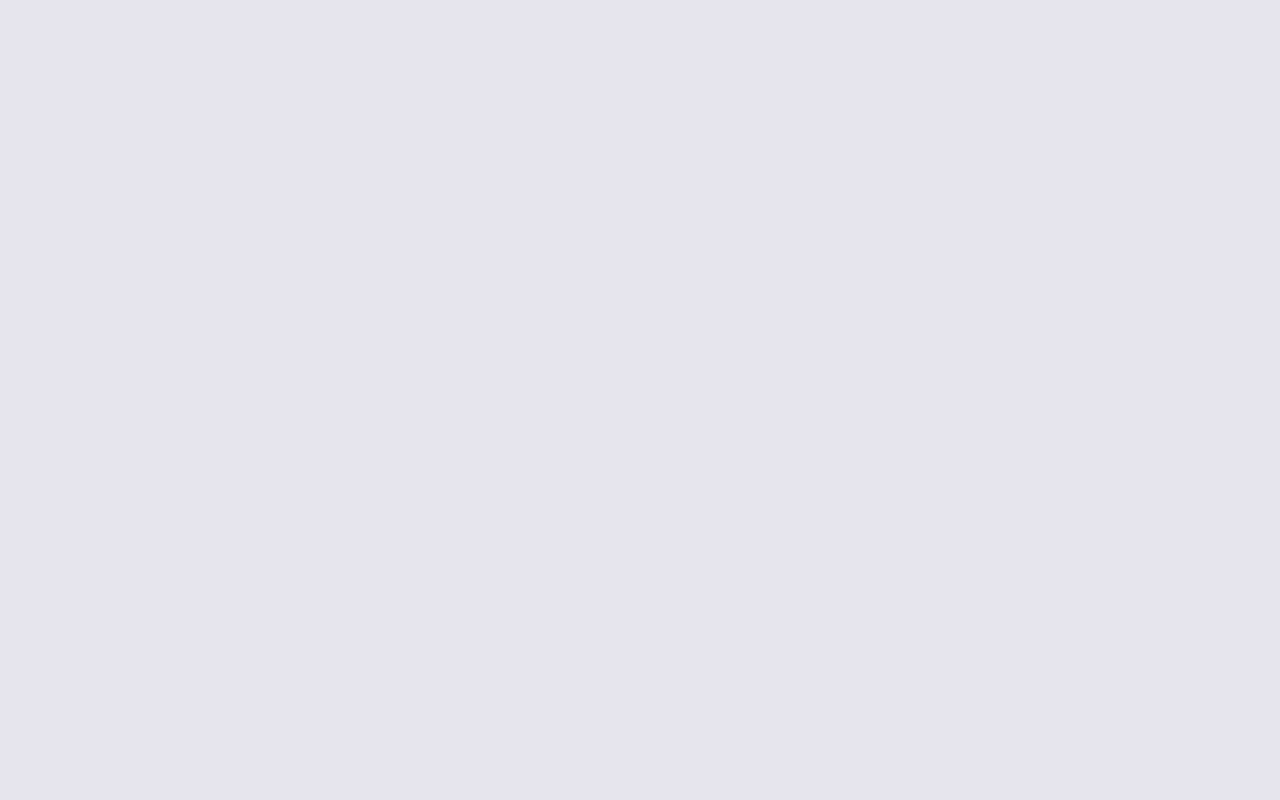
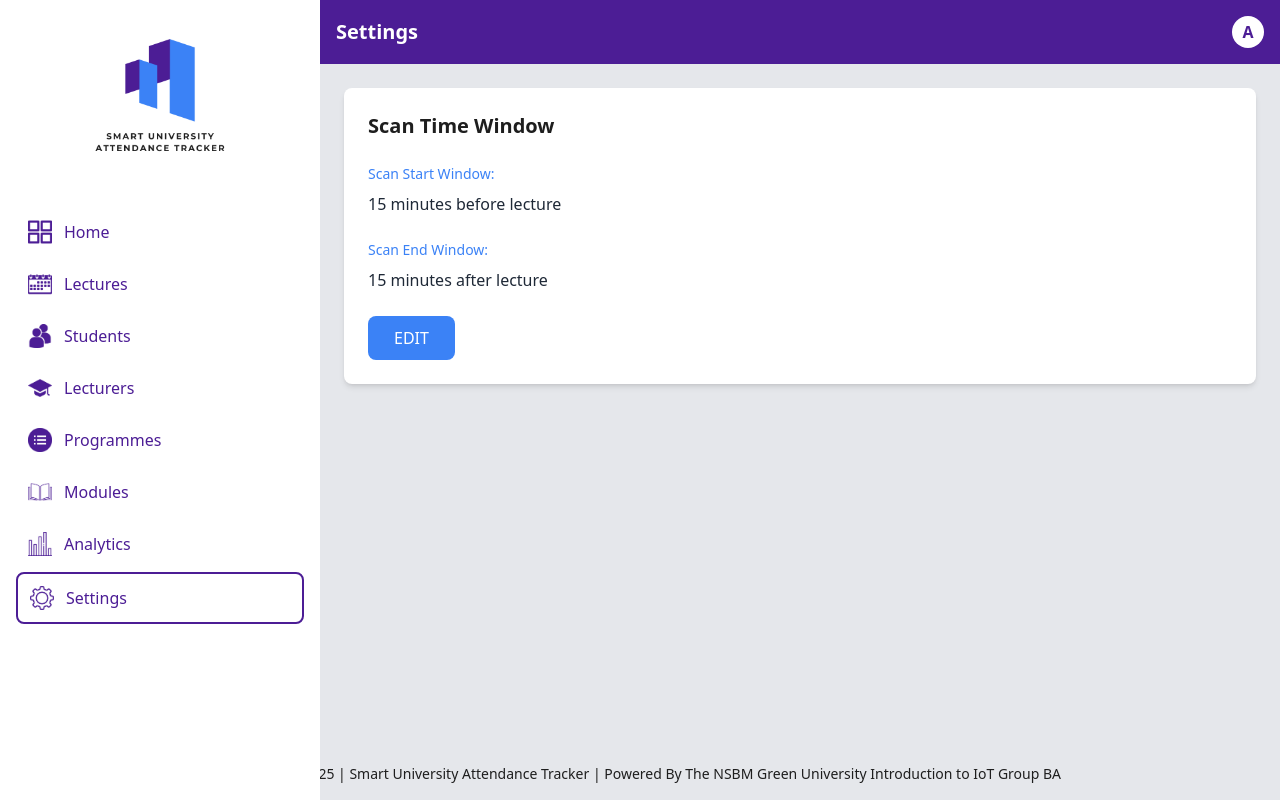
Before and after one commit to buzzaaaaar/PUSL2022_IOT_FE, a React (Create React App) app: page /settings in a window 1280 px wide. Before the commit this address had no page. Built offline with nearby package versions, Linux system fonts and the light colour scheme.

Commit message:
Settings page created

```diff
--- a/src/App.js
+++ b/src/App.js
@@ -4,6 +4,7 @@ import Profile from './pages/Profile';
 import Lecturers from './pages/Lecturers';
 import Programmes from './pages/Programmes';
 import Modules from './pages/Modules';
+import Settings from './pages/Settings';
 
 
 function App() {
@@ -15,6 +16,7 @@ function App() {
           <Route path="/programmes" element={<Programmes />} />
           <Route path="/modules" element={<Modules />} />
           <Route path="/profile" element={<Profile />} />
+          <Route path="/settings" element={<Settings />} />
         </Routes>
       </div>
     </Router>
--- /dev/null
+++ b/src/pages/Settings.jsx
@@ -0,0 +1,185 @@
+import React, { useState, useRef, useEffect } from 'react';
+import Sidebar from '../components/Sidebar';
+import Footer from '../components/Footer';
+import saveSuccessfulIcon from '../images/saveSuccessful.png';
+import profileIcon from '../images/profile.png';
+import logoutIcon from '../images/logOut.png';
+
+const Settings = () => {
+  const [isEditing, setIsEditing] = useState(false);
+  const [startWindow, setStartWindow] = useState(15);
+  const [endWindow, setEndWindow] = useState(15);
+  const [tempStartWindow, setTempStartWindow] = useState(15);
+  const [tempEndWindow, setTempEndWindow] = useState(15);
+  const [showDropdown, setShowDropdown] = useState(false);
+  const [showSuccess, setShowSuccess] = useState(false);
+  const dropdownRef = useRef(null);
+
+  // User data
+  const userName = "Admin";
+  const initial = userName[0];
+
+  // Close dropdown when clicking outside
+  useEffect(() => {
+    const handleClickOutside = (event) => {
+      if (dropdownRef.current && !dropdownRef.current.contains(event.target)) {
+        setShowDropdown(false);
+      }
+    };
+    document.addEventListener('mousedown', handleClickOutside);
+    return () => document.removeEventListener('mousedown', handleClickOutside);
+  }, []);
+
+  const handleEdit = () => {
+    setTempStartWindow(startWindow);
+    setTempEndWindow(endWindow);
+    setIsEditing(true);
+  };
+
+  const handleSave = () => {
+    setStartWindow(tempStartWindow);
+    setEndWindow(tempEndWindow);
+    setIsEditing(false);
+    setShowSuccess(true);
+    setTimeout(() => setShowSuccess(false), 2000);
+  };
+
+  return (
+    <div className="flex flex-col min-h-screen bg-[#E5E7EB] font-sans">
+      <div className="flex flex-1">
+        <Sidebar />
+        <main className="flex-1 ml-80 overflow-auto relative">
+          {/* Page Header */}
+          <div className="bg-[#4C1D95] p-4 flex justify-between items-center">
+            <div className="text-white font-bold text-xl">
+              Settings
+            </div>
+
+            {/* Profile Dropdown */}
+            <div className="relative" ref={dropdownRef}>
+              <button
+                onClick={() => setShowDropdown(!showDropdown)}
+                className="bg-white text-[#4C1D95] font-bold rounded-full h-8 w-8 flex items-center justify-center"
+              >
+                {initial}
+              </button>
+
+              {showDropdown && (
+                <div className="absolute right-0 mt-2 w-48 bg-white rounded-md shadow-lg py-1 z-20">
+                  <a href="/profile" className="px-4 py-2 text-sm text-gray-700 hover:bg-gray-100 flex items-center">
+                    <img src={profileIcon} alt="Profile" className="w-4 h-4 mr-2" />
+                    <span>Profile</span>
+                  </a>
+                  <a href="/logout" className="px-4 py-2 text-sm text-gray-700 hover:bg-gray-100 flex items-center">
+                    <img src={logoutIcon} alt="Logout" className="w-4 h-4 mr-2" />
+                    <span>Log Out</span>
+                  </a>
+                </div>
+              )}
+            </div>
+          </div>
+
+          {/* Success Notification */}
+          {showSuccess && (
+            <div className="fixed inset-0 bg-black bg-opacity-30 flex items-center justify-center z-30">
+              <div className="bg-white p-10 rounded-lg shadow-lg w-96 relative">
+                <button
+                  onClick={() => setShowSuccess(false)}
+                  className="absolute top-3 right-3 text-gray-500 hover:text-gray-700 text-3xl font-light w-8 h-8 flex items-center justify-center"
+                >
+                  &times;
+                </button>
+
+                <div className="flex items-center justify-center pt-2">
+                  <img src={saveSuccessfulIcon} alt="Success" className="w-10 h-10 mr-3" />
+                  <span className="text-lg font-medium">Save successful</span>
+                </div>
+              </div>
+            </div>
+          )}
+
+          {/* Main Content */}
+          <div className={`p-6 ${showSuccess ? 'blur-sm' : ''}`}>
+            <div className="bg-white rounded-lg shadow-md p-6">
+              <div className="grid grid-cols-1 md:grid-cols-2 gap-6">
+                {/* Left Column - Current Settings */}
+                {/* Left Column - Current Settings */}
+<div>
+  <h2 className="text-xl font-bold text-[#1E1E1E] mb-6">Scan Time Window</h2>
+
+  <div className="space-y-6">
+    <div>
+      <label className="block text-sm font-medium text-[#3B82F6] mb-2">Scan Start Window:</label>
+      <div className="text-gray-800">{startWindow} minutes before lecture</div>
+    </div>
+
+    <div>
+      <label className="block text-sm font-medium text-[#3B82F6] mb-2">Scan End Window:</label>
+      <div className="text-gray-800">{endWindow} minutes after lecture</div>
+    </div>
+
+    <button
+      onClick={handleEdit}
+      className={`px-6 py-2 rounded-lg font-medium border-2 transition-all ${
+        isEditing
+          ? 'bg-white text-[#3B82F6] border-[#3B82F6]'
+          : 'bg-[#3B82F6] text-white border-transparent hover:bg-blue-600'
+      }`}
+    >
+      EDIT
+    </button>
+  </div>
+</div>
+
+                {/* Right Column - Edit Form (only visible when editing) */}
+                {isEditing && (
+                  <div>
+                    <h2 className="text-xl font-bold text-[#3B82F6] mb-6">Edit Scan Time</h2>
+
+                    <div className="space-y-6 w-3/4">
+                      <div>
+                        <label className="block text-sm font-medium text-gray-700 mb-2">
+                          Scan Start Window Before Lecture (minutes):
+                        </label>
+                        <input
+                          type="number"
+                          value={tempStartWindow}
+                          onChange={(e) => setTempStartWindow(parseInt(e.target.value) || 0)}
+                          className="w-full p-2 border-2 border-[#1E1E1E] rounded-lg focus:outline-none focus:ring-2 focus:ring-[#3B82F6]"
+                        />
+                      </div>
+
+                      <div>
+                        <label className="block text-sm font-medium text-gray-700 mb-2">
+                          Scan End Window After Lecture (minutes):
+                        </label>
+                        <input
+                          type="number"
+                          value={tempEndWindow}
+                          onChange={(e) => setTempEndWindow(parseInt(e.target.value) || 0)}
+                          className="w-full p-2 border-2 border-[#1E1E1E] rounded-lg focus:outline-none focus:ring-2 focus:ring-[#3B82F6]"
+                        />
+                      </div>
+
+                      <div className="flex justify-center">
+                        <button
+                          onClick={handleSave}
+                          className="w-full px-4 py-3 bg-[#3B82F6] text-white rounded-lg font-medium hover:bg-blue-600 active:bg-blue-700 active:ring-2 active:ring-blue-300 transition-all text-center"
+                        >
+                          SAVE
+                        </button>
+                      </div>
+                    </div>
+                  </div>
+                )}
+              </div>
+            </div>
+          </div>
+        </main>
+      </div>
+      <Footer />
+    </div>
+  );
+};
+
+export default Settings;
```
